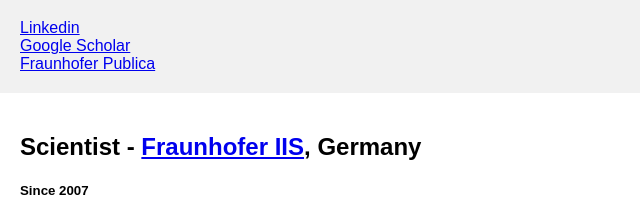
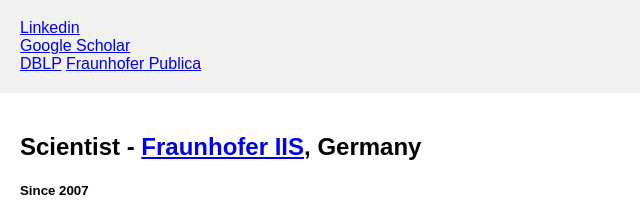
Before and after one commit to gfuchs15/gfuchs15.github.io, a plain HTML site: page index.htm in a window 1280 px wide. Shown: the part 458-675 px from the top of the page, 0-640 px from the left. Drawn offline with Linux system fonts and the light colour scheme.

Commit message:
add link to DBLP

```diff
--- a/index.htm
+++ b/index.htm
@@ -141,6 +141,7 @@
       <h5>On internet:</h5>
       <a target="_blank" href="https://www.linkedin.com/in/guillaume-fuchs-a0612065/">Linkedin</a><br>
       <a target="_blank" href="https://scholar.google.com/citations?hl=en&user=5rELlQcAAAAJ">Google Scholar</a><br>
+      <a targert="_blank" href="https://dblp.org/pid/40/8054.html">DBLP</a></br4>
       <a target="_blank"
         href="https://publica.fraunhofer.de/entities/person/8cd6e1e1-1ac9-4d29-90ae-ca11d83ef902/details">Fraunhofer
         Publica</a>
```
